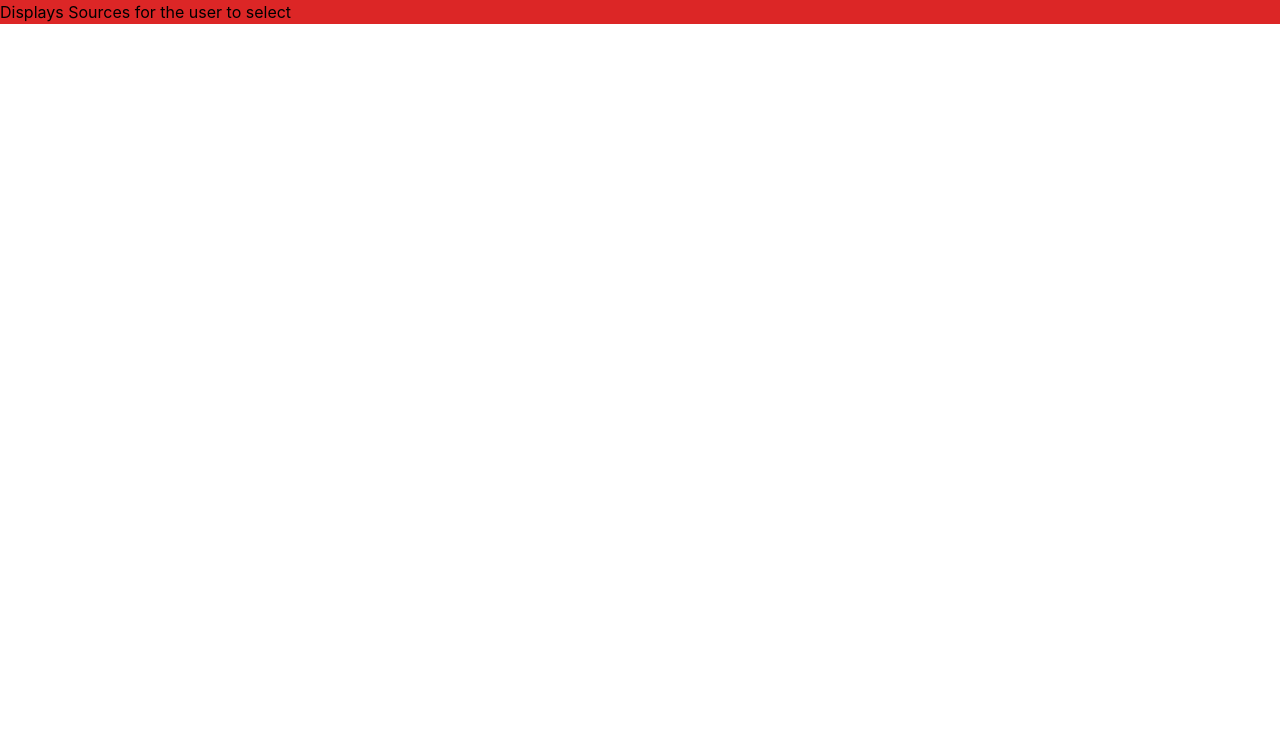
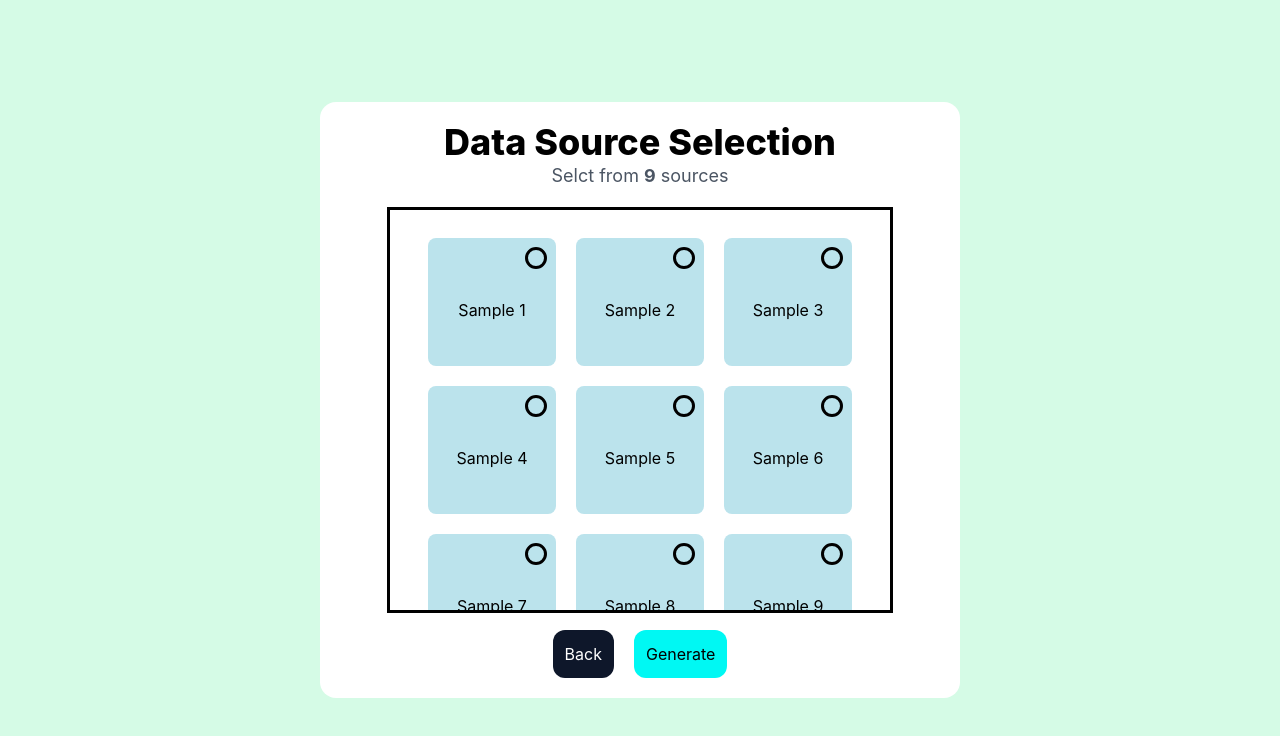
Before and after one commit to sfsuacm-dev/minoa_sales_pitch_llm, a React (Create React App) app in the folder frontend/react-front/: page /sources in a window 1280 px wide. Shown: the top 736 px of the page. Built offline with nearby package versions, Linux system fonts and the light colour scheme.

Commit message:
Sources Mock up

```diff
--- a/frontend/react-front/src/pages/SourcesPage.jsx
+++ b/frontend/react-front/src/pages/SourcesPage.jsx
@@ -1,7 +1,77 @@
-import React from "react";
+import React, { useState } from "react";
 
 export default function SourcesPage() {
+  const sources = [
+    { name: "Sample 1" },
+    { name: "Sample 2" },
+    { name: "Sample 3" },
+    { name: "Sample 4" },
+    { name: "Sample 5" },
+    { name: "Sample 6" },
+    { name: "Sample 7" },
+    { name: "Sample 8" },
+    { name: "Sample 9" },
+  ];
+
   return (
-    <div className="bg-red-600">Displays Sources for the user to select</div>
+    <div
+      className="w-screen h-screen flex"
+      style={{ backgroundColor: "#D5FBE6" }}
+    >
+      <div className="w-3/6 portrait:w-5/6  h-auto m-auto p-5 bg-white rounded-2xl flex flex-col">
+        <h1 className="mx-auto text-4xl font-extrabold text-center">
+          Data Source Selection
+        </h1>
+        <p className="mx-auto text-lg text-gray-600">
+          Selct from <b>{sources.length}</b> sources
+        </p>
+        <div
+          className="mx-auto my-5 w-5/6 p-7 outline flex flex-row flex-wrap overflow-scroll"
+          style={{ maxHeight: "50vh" }}
+        >
+          {sources.map((source) => {
+            return <SourceIcon source={source} key={source.name} />;
+          })}
+        </div>
+        <div className="mx-auto">
+          <button
+            className="p-3 rounded-xl text-white"
+            style={{ backgroundColor: "#0E172A" }}
+          >
+            Back
+          </button>
+          <button
+            className="p-3 ml-5 rounded-xl"
+            style={{ backgroundColor: "#00F8F3" }}
+          >
+            Generate
+          </button>
+        </div>
+      </div>
+    </div>
   );
 }
+
+function SourceIcon({ source }) {
+  const [toggle, setToggle] = useState(false);
+  return (
+    <div
+      className="w-32 mx-auto mb-5 aspect-square rounded-lg hover:cursor-pointer flex flex-col"
+      style={{ backgroundColor: "#BBE3EC" }}
+    >
+      <div className="p-3 h-fit flex flex-row-reverse">
+        <button
+          className={
+            "w-4 aspect-square rounded-full outline " +
+            (!toggle ? "bg-transparent" : "bg-green-400")
+          }
+          title="Select source for generation."
+          onClick={() => {
+            setToggle(!toggle);
+          }}
+        ></button>
+      </div>
+      <h1 className="self-center mt-5">{source.name}</h1>
+    </div>
+  );
+}
```
